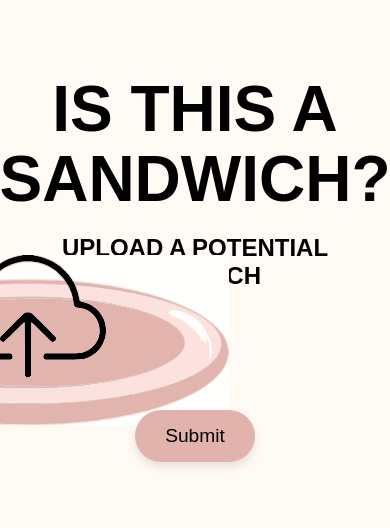
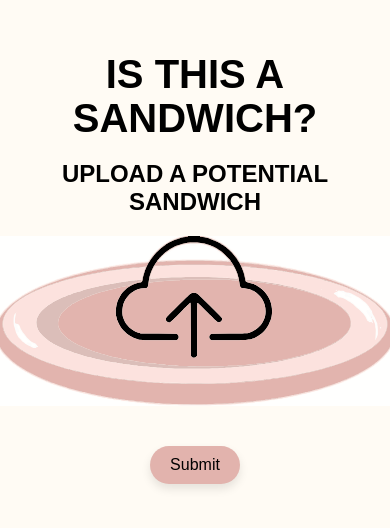
Before and after one commit to V1CTOR1AL33/not-a-sandwich-repo, a React (Vite) app: page / in a window 390 px wide. Shown: the part 164-692 px from the top of the page. Built offline with nearby package versions, Linux system fonts and the light colour scheme; a web font is replaced by a local one.

Commit message:
more styling available

```diff
--- a/src/style/App.css
+++ b/src/style/App.css
@@ -30,14 +30,25 @@ h1 {
   color: #000;
 }
 
-.submit-container,
-.retry-container {
+.submit-container {
+  display: flex;
+  flex-direction: column;
+  justify-content: center;
+  align-items: center;
   margin-top: 20px;
   text-align: center;
 }
 
-.submit-icon,
-.retry-button {
+.retry-container {
+  display: flex;
+  flex-direction: column;
+  justify-content: center;
+  align-items: center;
+  margin-top: 20px;
+  text-align: center;
+}
+
+.submit-icon {
   width: 100px;
   height: 100px;
   margin: 20px 0;
@@ -69,28 +80,26 @@ h1 {
   transform: translateY(-2px);
 }
 
-.upload-button {
-  width: 60px;
-  height: 60px;
-  cursor: pointer;
+.upload-container {
   display: flex;
+  flex-direction: column;
   justify-content: center;
   align-items: center;
+  text-align: center;
+  margin-top: 20px;
+  border-radius: 50%;
+  cursor: pointer;
 }
 
-.upload-button svg {
-  width: 100%;
-  height: 100%;
-  transition: transform 0.2s ease-in-out;
-}
-
-.upload-button:hover svg {
-  transform: scale(1.1);
+.upload-container:hover {
+  transform: scale(1.01);
 }
 
 .response-container {
   margin-top: 30px;
   text-align: center;
+  word-wrap: break-word;
+  width: 90%;
 }
 
 footer {
@@ -117,3 +126,14 @@ footer button {
 footer button:hover {
   transform: scale(1.1);
 }
+
+@media (max-width: 768px) {
+  h1 {
+    font-size: 2.5em;
+  }
+  .submit-button,
+  .retry-button {
+    padding: 10px 20px;
+    font-size: 1rem;
+  }
+}
--- a/src/webpages/Homepage.jsx
+++ b/src/webpages/Homepage.jsx
@@ -10,13 +10,11 @@ const HomePage = ({ onSubmit }) => {
     navigate('/response');
   };
 
-  console.log("Rendering HomePage...");
-
   return (
     <div>
       <h1>Is this a sandwich?</h1>
       <h2>Upload a potential sandwich</h2>
-      <div className="upload-button">
+      <div className="upload-container">
         <img src={uploadIcon} alt="Upload Icon" />
       </div>
       <div className="submit-container">
--- a/src/webpages/Responsepage.jsx
+++ b/src/webpages/Responsepage.jsx
@@ -11,9 +11,11 @@ const ResponsePage = ({ message }) => {
   return (
     <div className="response-page">
       <h1 className="response-message">{message}</h1>
-      <button onClick={handleRetry} className="retry-button">
-        Try Again?
-      </button>
+      <div className='retry-container'>
+        <button onClick={handleRetry} className="retry-button">
+          Try Again?
+        </button>
+      </div>
     </div>
   );
 };
```
